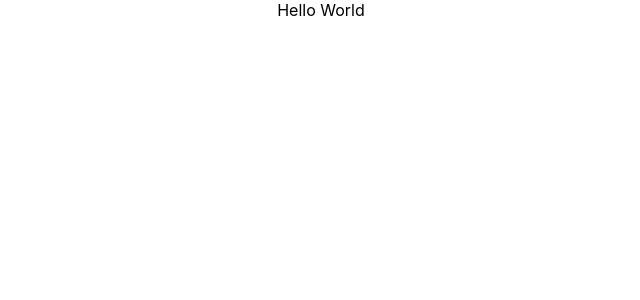
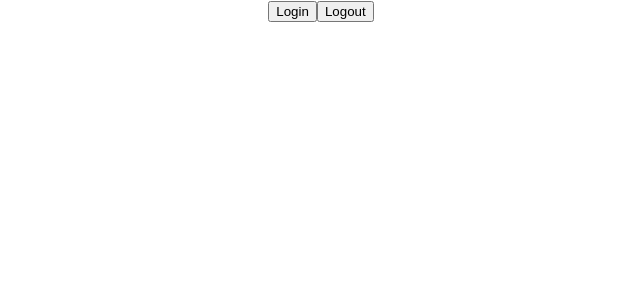
Before and after one commit to Sanith-Garipally/react-typescript-tutorial, a React (Create React App) app: page / in a window 1280 px wide. Shown: the top 300 px of the page, without its empty margins (319-959 px from the left). Built offline with nearby package versions, Linux system fonts and the light colour scheme.

Commit message:
Includes Use Context with Type

```diff
--- a/src/App.tsx
+++ b/src/App.tsx
@@ -1,9 +1,26 @@
+// import { ThemeContextProvider } from './components/context/ThemeContext';
+// import { Box } from './components/context/Box';
+import { UserContextProvider } from './components/context/UserContext';
+import { User } from './components/context/User';
 import './App.css';
 
+// function App() {
+//   return (
+//     <div className="App">
+//       <ThemeContextProvider>
+//         <Box />
+//       </ThemeContextProvider>
+//     </div>
+//   );
+// }
+
+// useContext with future value/ if value not known at the movement
 function App() {
   return (
     <div className="App">
-      Hello World
+      <UserContextProvider>
+        <User />
+      </UserContextProvider>
     </div>
   );
 }
--- /dev/null
+++ b/src/components/context/Box.tsx
@@ -0,0 +1,7 @@
+import { useContext } from 'react'
+import { ThemeContext } from './ThemeContext'
+
+export const Box = () => {
+    const theme = useContext(ThemeContext)
+    return <div style={{backgroundColor: theme.primary.main, color: theme.primary.text}}>Theme Context</div>
+}
--- /dev/null
+++ b/src/components/context/ThemeContext.tsx
@@ -0,0 +1,14 @@
+import React, { createContext } from 'react';
+import { theme } from './theme';
+
+type ThemeContextProviderProps = {
+    children: React.ReactNode
+}
+
+export const ThemeContext = createContext(theme)
+
+export const ThemeContextProvider = ({children}: ThemeContextProviderProps) => {
+    return <ThemeContext.Provider value={theme}>
+        {children}
+    </ThemeContext.Provider>
+}
--- /dev/null
+++ b/src/components/context/User.tsx
@@ -0,0 +1,25 @@
+import { useContext } from 'react';
+import { UserContext } from './UserContext';
+
+export const User = () => {
+  const userContext = useContext(UserContext)
+
+  const handleLogin = () => {
+    userContext.setUser({
+        name: 'sanith',
+        email: 'sanith@gmail.com'
+    })
+  };
+  const handleLogout = () => {
+      userContext.setUser(null)
+  };
+  return (
+    <div>
+      <button onClick={handleLogin}>Login</button>
+      <button onClick={handleLogout}>Logout</button>
+      <div>{
+        userContext.user && `User name is ${userContext.user?.name}: User email is ${userContext.user?.email} `
+        }</div>
+    </div>
+  );
+};
--- /dev/null
+++ b/src/components/context/UserContext.tsx
@@ -0,0 +1,26 @@
+import { createContext, useState } from 'react'
+
+export type AuthUser = {
+    name: string,
+    email: string
+}
+
+type UserContextType = {
+    user: AuthUser | null,
+    setUser: React.Dispatch<React.SetStateAction<AuthUser | null>>
+}
+
+// type assertion
+export const UserContext = createContext<UserContextType>({} as UserContextType);
+
+type UserContextProviderProps = {
+    children: React.ReactNode
+}
+
+export const UserContextProvider = ({children}: UserContextProviderProps) => {
+    const [user, setUser] = useState<AuthUser | null>(null)
+
+    return <UserContext.Provider value={{user, setUser}}>
+        {children}
+    </UserContext.Provider>
+}
```
Also changed, not shown: src/components/context/theme.ts (added, +10 -0 lines).
